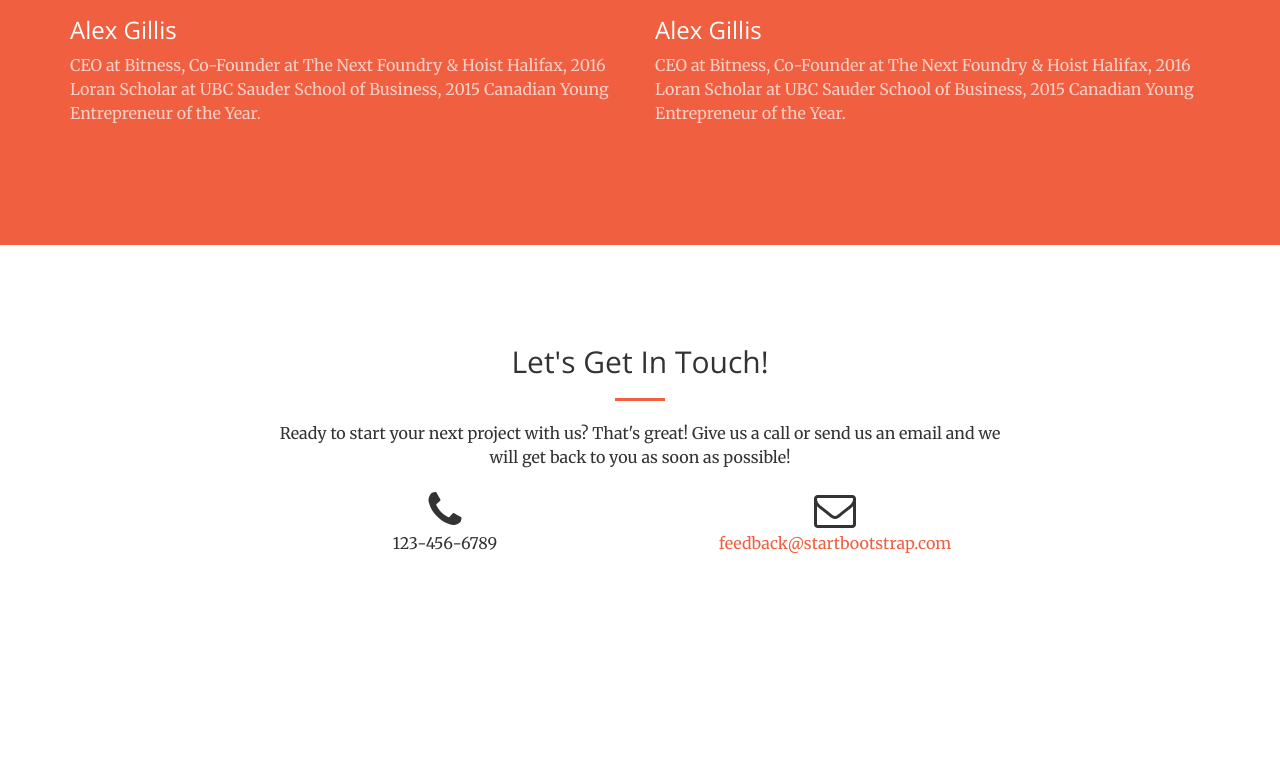
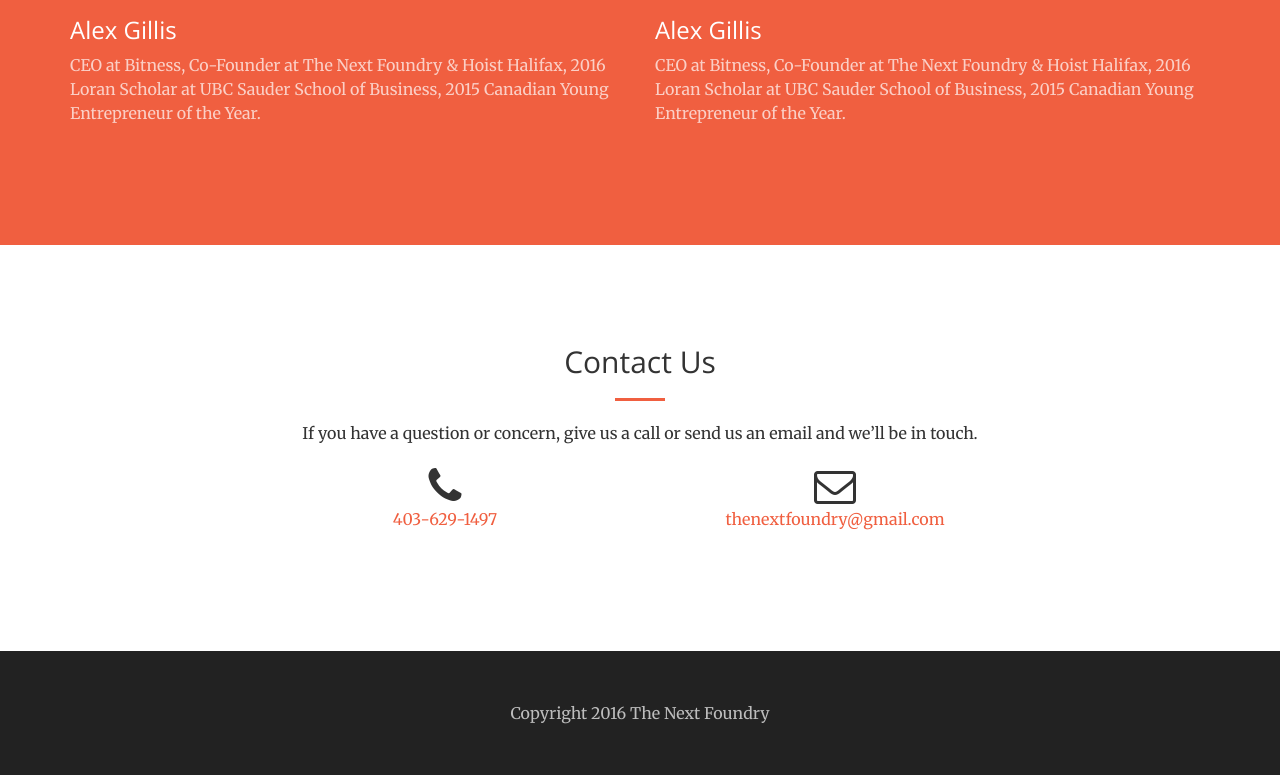
Before and after one commit to corbin737/next-foundry, a website: page index.html in a window 1280 px wide. Shown: the part 3208-3983 px from the top of the page. Before the commit the page ends 3883 px from the top, so only its background shows below. Drawn offline with nearby package versions, Linux system fonts and the light colour scheme; files that its build step writes are made by us from their sources.

Commit message:
Finished contact section and footer

```diff
--- a/index.html
+++ b/index.html
@@ -314,21 +314,31 @@
         <div class="container">
             <div class="row">
                 <div class="col-lg-8 col-lg-offset-2 text-center">
-                    <h2 class="section-heading">Let's Get In Touch!</h2>
+                    <h2 class="section-heading">Contact Us</h2>
                     <hr class="primary">
-                    <p>Ready to start your next project with us? That's great! Give us a call or send us an email and we will get back to you as soon as possible!</p>
+                    <p>If you have a question or concern, give us a call or send us an email and we’ll be in touch.</p>
                 </div>
                 <div class="col-lg-4 col-lg-offset-2 text-center">
                     <i class="fa fa-phone fa-3x sr-contact"></i>
-                    <p>123-456-6789</p>
+                    <p><a href="tel:4036291497">403-629-1497</a></p>
                 </div>
                 <div class="col-lg-4 text-center">
                     <i class="fa fa-envelope-o fa-3x sr-contact"></i>
-                    <p><a href="mailto:your-email@your-domain.com">feedback@startbootstrap.com</a></p>
+                    <p><a href="mailto:thenextfoundry@gmail.com">thenextfoundry@gmail.com</a></p>
                 </div>
             </div>
         </div>
     </section>
+
+    <footer class="bg-dark">
+        <div class="container text-center">
+          <div class="row">
+            <div class="col-lg-8 col-lg-offset-2">
+              <p class="text-faded copyright">Copyright %COPYRIGHT_YEAR% The Next Foundry</p>
+            </div>
+          </div>
+        </div>
+    </footer>
 
     <!-- jQuery -->
     <script src="vendor/jquery/jquery.min.js"></script>
@@ -344,6 +354,9 @@
     <!-- Theme JavaScript -->
     <script src="js/theme.min.js"></script>
 
+    <!-- App JavaScript -->
+    <script src="js/app.min.js"></script>
+
 </body>
 
 </html>
--- a/js/app.js
+++ b/js/app.js
@@ -1 +1,8 @@
-// My stuff here
+// Insert copyright
+function insertCopyright() {
+  $('.copyright').text(function (i, text) {
+    return text.replace('%COPYRIGHT_YEAR%', (new Date).getFullYear())
+  })
+}
+
+$(document).ready(insertCopyright)
--- a/less/app.less
+++ b/less/app.less
@@ -21,3 +21,5 @@
     @media(min-width: (@img-team-breakpoint)) { max-width: @img-team-max-width }
   }
 }
+
+footer .copyright { margin: 50px auto }
```
Also changed, not shown: css/app.css, css/app.min.css, js/app.min.js.
